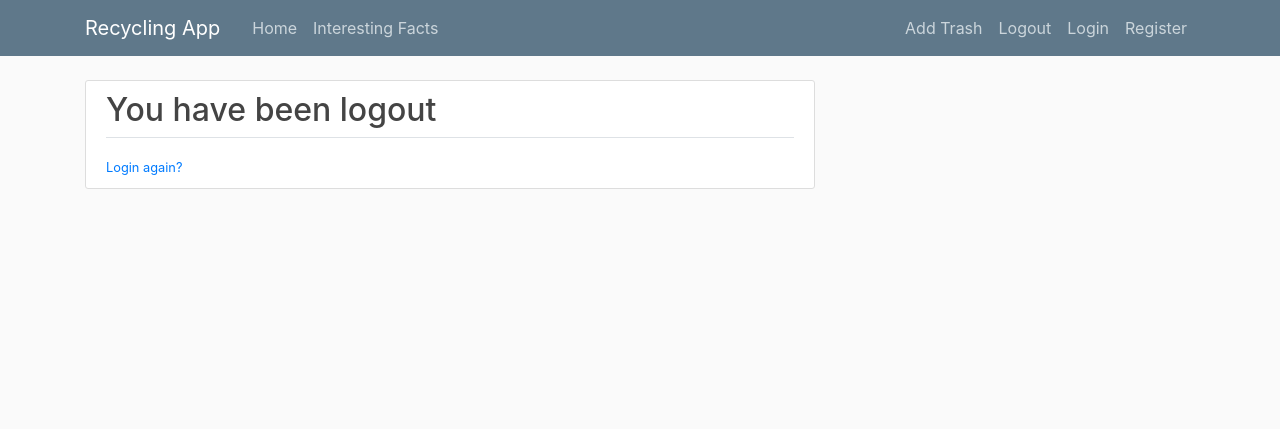
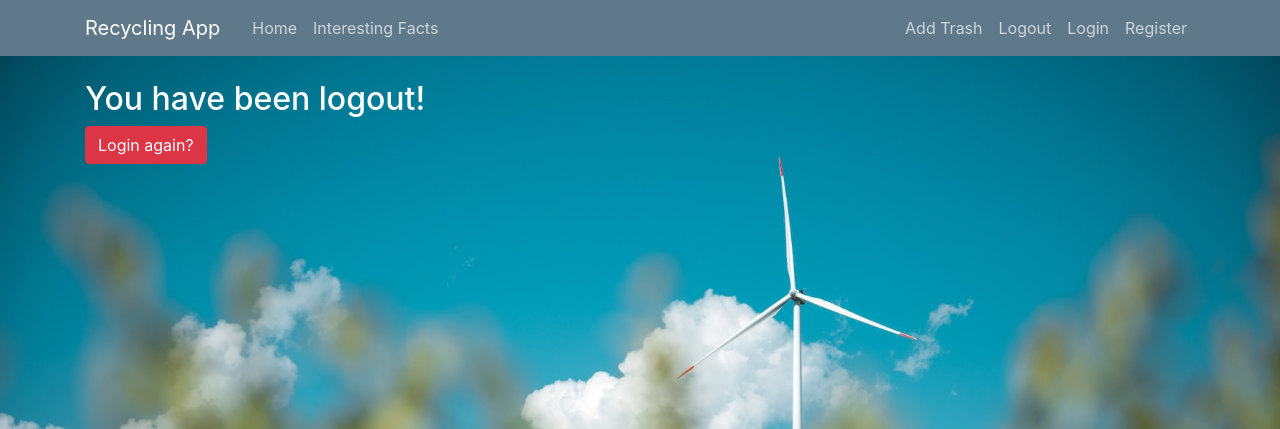
Before and after one commit to Adrian14356/Recycling_App, a Django app: page /logout/ in a window 1280 px wide. Shown: the top 429 px of the page. Run offline with Django 4.2, Linux system fonts and the light colour scheme; some libraries are stand-ins or nearby versions.

Commit message:
Logout view changed

```diff
--- a/recycling_app/users/templates/users/logout.html
+++ b/recycling_app/users/templates/users/logout.html
@@ -1,12 +1,16 @@
-{% extends 'core/base.html' %}
+{% extends "core/base.html" %}
+{% load static %}
 {% load crispy_forms_tags %}
 {% block content %}
+{% block css %}
+ <link rel="stylesheet" type="text/css" href="{% static 'users/register.css' %}" />
+{% endblock %}
 
-<div class="content-section">
-    <h2>You have been logout</h2>
-    <div class="border-top pt-3">
+<div class="text-white">
+    <h2 class="text-white">You have been logout!</h2>
+    <div class="form-group">
         <small class="text-muted">
-            <a href="{% url 'login' %}">Login again?</a>
+            <a class="btn btn-danger btn-md" href="{% url 'login' %}">Login again?</a>
         </small>
     </div>
 </div>
```
